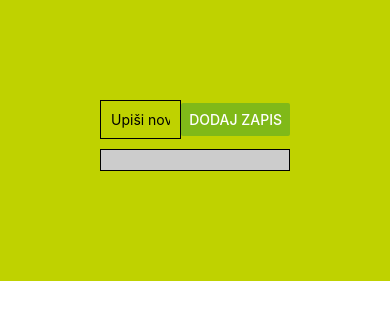
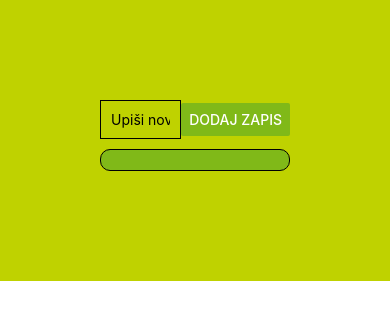
Before and after one commit to fantunovic/VjezbaTri, a React Native app: screen / in a window 390 px wide. Both pictures are taken after a click on the button "DODAJ ZAPIS". Shown: the top 320 px of the page. Built offline with nearby package versions, Linux system fonts and the light colour scheme.

Commit message:
Update GoalItem.js

```diff
--- a/components/GoalItem.js
+++ b/components/GoalItem.js
@@ -13,7 +13,8 @@ const styles = StyleSheet.create({
   listItem: {
     padding: 10,
     marginVertical: 10,
-    backgroundColor: '#ccc',
+    backgroundColor: '#80b918',
+    borderRadius: 10,
     borderColor: 'black',
     borderWidth: 1
   }
```
